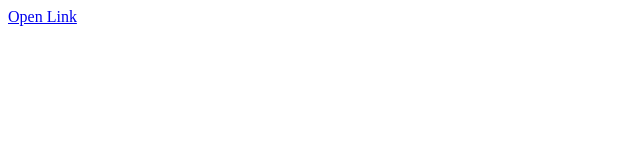
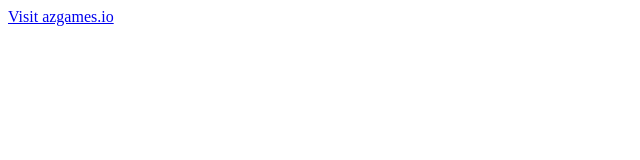
Before and after one commit to JupiteraltTungTung/game, a plain HTML site: page azgames.html in a window 1280 px wide. Shown: the full height of the page, 0-640 px from the left. Drawn offline with Linux system fonts and the light colour scheme.

Commit message:
Update azgames.html

```diff
--- a/azgames.html
+++ b/azgames.html
@@ -1,4 +1,5 @@
 <html>
   <title>Azgames Unblocked</title>
-  <a href="https://azgames.io/" target="_blank">Open Link</a>
+  <a href="https://azgames.io" target="_blank" rel="noopener noreferrer">Visit azgames.io</a>
+
 </html>
```
